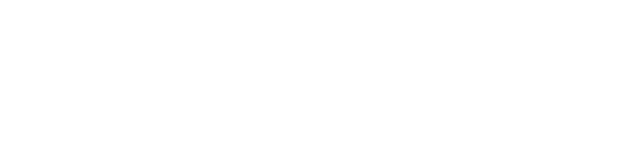
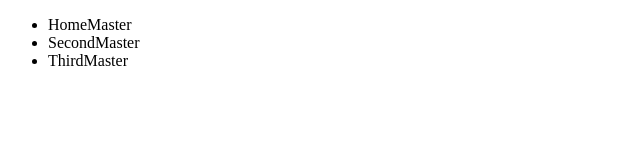
Before and after one commit to RabieTAWIL/WednesdayLesson, a plain HTML site: page index.html in a window 1280 px wide. Shown: the whole page, without its empty margins (0-640 px from the left). Drawn offline with Linux system fonts and the light colour scheme.

Commit message:
edit master branch

```diff
--- a/index.html
+++ b/index.html
@@ -7,6 +7,17 @@
     <title>Document</title>
 </head>
 <body>
+    <header>
+        <nav>
+            <ul>
+                <li>
+                    HomeMaster
+                </li>
+                <li>SecondMaster</li>
+                <li>ThirdMaster</li>
 
+            </ul>
+        </nav>
+    </header>
 </body>
 </html>
```
